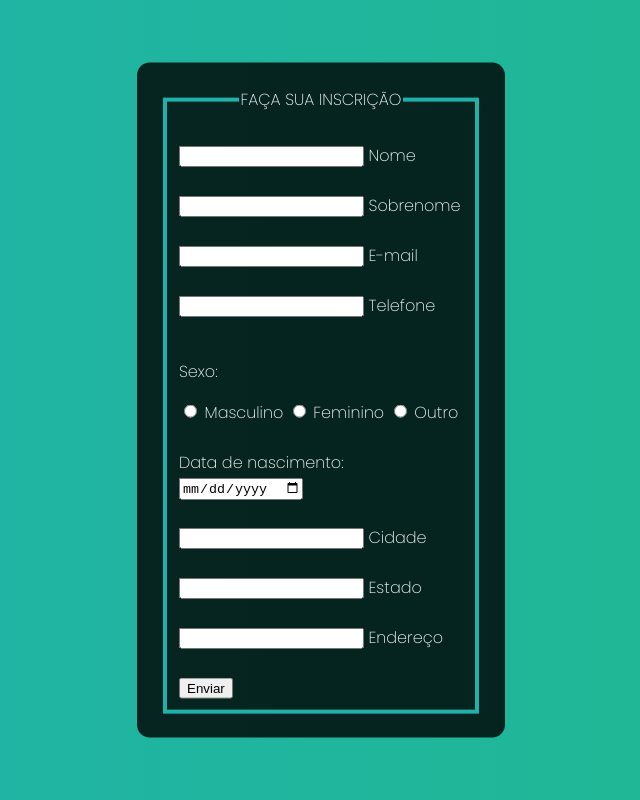
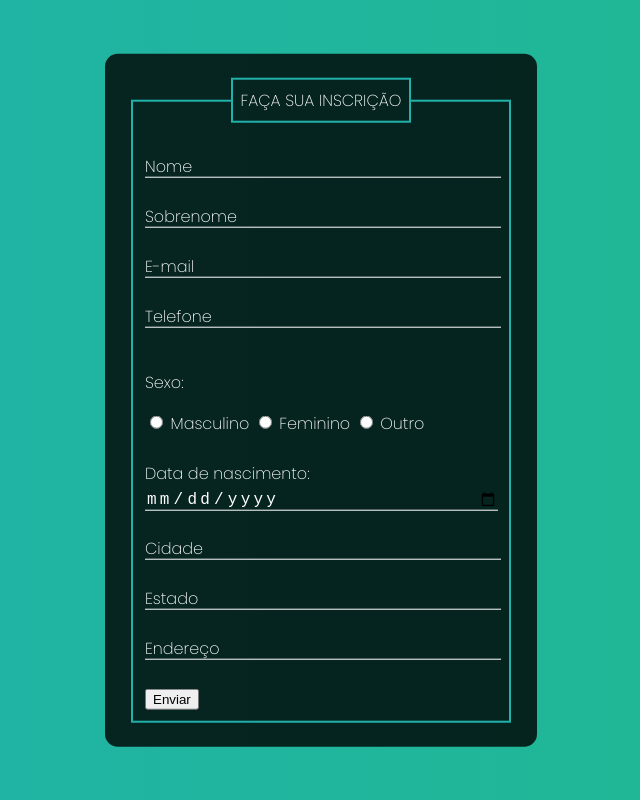
Before and after one commit to Polettinho/primeiroFormulario, a plain HTML site: page index.html in a window 1280 px wide. Shown: the whole page, without its empty margins (319-959 px from the left). Drawn offline with Linux system fonts and the light colour scheme.

Commit message:
Add files via upload

```diff
--- a/index.html
+++ b/index.html
@@ -18,28 +18,28 @@
                 <br>
                 <div class="input-box">
                     <input type="text" name="nome" id="nome" class="user-input" required>
-                    <label for="nome">Nome</label>
+                    <label for="nome" class="input-label">Nome</label>
                 </div>
 
                 <br>
 
                 <div class="input-box">
                     <input type="text" name="sobrenome" id="sobrenome" class="user-input" required>
-                    <label for="sobrenome">Sobrenome</label>
+                    <label for="sobrenome" class="input-label">Sobrenome</label>
                 </div>
 
                 <br>
 
                 <div class="input-box">
                     <input type="email" name="email" id="email" class="user-input" required>
-                    <label for="nome">E-mail</label>
+                    <label for="nome" class="input-label">E-mail</label>
                 </div>
 
                 <br>
 
                 <div class="input-box">
                     <input type="tel" name="fone" id="fone" class="user-input" required>
-                    <label for="nome">Telefone</label>
+                    <label for="nome" class="input-label">Telefone</label>
                 </div>
 
                 <br>
@@ -65,21 +65,21 @@
 
                 <div class="input-box">
                     <input type="text" name="city" id="city" class="city-input" required>
-                    <label for="city">Cidade</label>
+                    <label for="city" class="input-label">Cidade</label>
                 </div>
 
                 <br>
 
                 <div class="input-box">
                     <input type="text" name="state" id="state" class="state-input" required>
-                    <label for="state">Estado</label>
+                    <label for="state" class="input-label">Estado</label>
                 </div>
 
                 <br>
 
                 <div class="input-box">
                     <input type="text" name="address" id="address" class="address-input" required>
-                    <label for="address">Endereço</label>
+                    <label for="address" class="input-label">Endereço</label>
                 </div>
 
                 <br>
--- a/style.css
+++ b/style.css
@@ -26,15 +26,77 @@ body{
     transform: translate(-50%, -50%);
     background-color: rgba(0, 0, 0, 0.8);
     padding: 1.5rem;
-    border-radius: 0.8rem;
-    width: 25%;
+    border-radius: .8rem;
+    width: 30%;
 }
 
 .single-top{
     text-align: center;
     text-transform: uppercase;
+    border: .15rem solid var(--first-color);
+    padding: .5rem;
 }
 
 fieldset{
-    border: 0.3rem solid var(--first-color);
+    border: .15rem solid var(--first-color);
 }
+
+.input-box{
+    position: relative;
+}
+
+.user-input{
+    background: none;
+    border: none;
+    border-bottom: .1rem solid white;
+    outline: none;
+    color: var(--text-color-white);
+    font-size: 1rem;
+    width: 100%;
+    letter-spacing: .2rem;
+}
+
+.city-input{
+    background: none;
+    border: none;
+    border-bottom: .1rem solid white;
+    outline: none;
+    color: var(--text-color-white);
+    font-size: 1rem;
+    width: 100%;
+    letter-spacing: .2rem;
+}
+
+.state-input{
+    background: none;
+    border: none;
+    border-bottom: .1rem solid white;
+    outline: none;
+    color: var(--text-color-white);
+    font-size: 1rem;
+    width: 100%;
+    letter-spacing: .2rem;
+}
+
+.address-input{
+    background: none;
+    border: none;
+    border-bottom: .1rem solid white;
+    outline: none;
+    color: var(--text-color-white);
+    font-size: 1rem;
+    width: 100%;
+    letter-spacing: .2rem;
+}
+
+.input-label{
+    position: absolute;
+    top: 0rem;
+    left: 0rem;
+    pointer-events: none;
+    transition: .5s;
+}
+
+.user-input:focus ~ .input-label{
+    font-size: 0px;
+}
```
